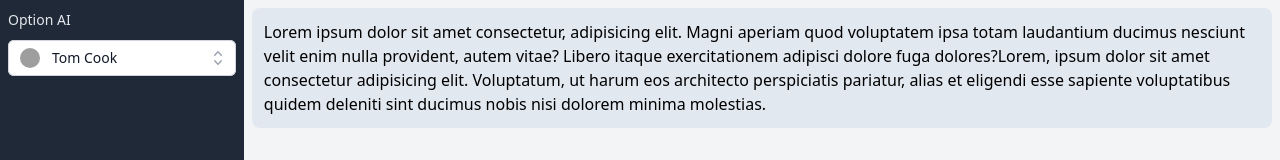
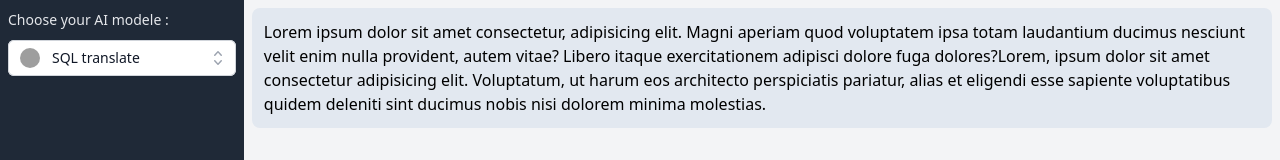
Before and after one commit to jibenight/React-ChatGPT, a React (Vite) app: page / in a window 1280 px wide. Shown: the top 160 px of the page. Built offline with nearby package versions, Linux system fonts and the light colour scheme; grey boxes are pictures that could not be loaded.

Commit message:
update modele Ai to Aioption

```diff
--- a/src/component/Aioption.jsx
+++ b/src/component/Aioption.jsx
@@ -5,63 +5,47 @@ import { CheckIcon, ChevronUpDownIcon } from '@heroicons/react/20/solid';
 const people = [
   {
     id: 1,
-    name: 'Wade Cooper',
+    name: 'Chat',
+    description: 'Open ended conversation with an AI assistant',
     avatar:
       'https://images.unsplash.com/photo-1491528323818-fdd1faba62cc?ixlib=rb-1.2.1&ixid=eyJhcHBfaWQiOjEyMDd9&auto=format&fit=facearea&facepad=2&w=256&h=256&q=80',
   },
   {
     id: 2,
-    name: 'Arlene Mccoy',
+    name: 'Explain code',
+    description: 'Explain code and get feedback',
     avatar:
       'https://images.unsplash.com/photo-1550525811-e5869dd03032?ixlib=rb-1.2.1&auto=format&fit=facearea&facepad=2&w=256&h=256&q=80',
   },
   {
     id: 3,
-    name: 'Devon Webb',
+    name: 'Grammar correction',
+    description: 'Corrects sentences into standard English.',
     avatar:
       'https://images.unsplash.com/photo-1500648767791-00dcc994a43e?ixlib=rb-1.2.1&ixid=eyJhcHBfaWQiOjEyMDd9&auto=format&fit=facearea&facepad=2.25&w=256&h=256&q=80',
   },
   {
     id: 4,
-    name: 'Tom Cook',
+    name: 'SQL translate',
+    description: 'Translate natural language to SQL queries.',
     avatar:
       'https://images.unsplash.com/photo-1472099645785-5658abf4ff4e?ixlib=rb-1.2.1&ixid=eyJhcHBfaWQiOjEyMDd9&auto=format&fit=facearea&facepad=2&w=256&h=256&q=80',
   },
   {
     id: 5,
-    name: 'Tanya Fox',
+    name: 'Translate programming languages',
+    description:
+      'To translate from one programming language to another we can use the comments to specify the source and target languages.',
     avatar:
       'https://images.unsplash.com/photo-1494790108377-be9c29b29330?ixlib=rb-1.2.1&ixid=eyJhcHBfaWQiOjEyMDd9&auto=format&fit=facearea&facepad=2&w=256&h=256&q=80',
   },
   {
     id: 6,
-    name: 'Hellen Schmidt',
+    name: 'JavaScript helper chatbot',
+    description:
+      'This is a message-style chatbot that can answer questions about using JavaScript. It uses a few examples to get the conversation started.',
     avatar:
       'https://images.unsplash.com/photo-1487412720507-e7ab37603c6f?ixlib=rb-1.2.1&ixid=eyJhcHBfaWQiOjEyMDd9&auto=format&fit=facearea&facepad=2&w=256&h=256&q=80',
-  },
-  {
-    id: 7,
-    name: 'Caroline Schultz',
-    avatar:
-      'https://images.unsplash.com/photo-1568409938619-12e139227838?ixlib=rb-1.2.1&ixid=eyJhcHBfaWQiOjEyMDd9&auto=format&fit=facearea&facepad=2&w=256&h=256&q=80',
-  },
-  {
-    id: 8,
-    name: 'Mason Heaney',
-    avatar:
-      'https://images.unsplash.com/photo-1531427186611-ecfd6d936c79?ixlib=rb-1.2.1&ixid=eyJhcHBfaWQiOjEyMDd9&auto=format&fit=facearea&facepad=2&w=256&h=256&q=80',
-  },
-  {
-    id: 9,
-    name: 'Claudie Smitham',
-    avatar:
-      'https://images.unsplash.com/photo-1584486520270-19eca1efcce5?ixlib=rb-1.2.1&ixid=eyJhcHBfaWQiOjEyMDd9&auto=format&fit=facearea&facepad=2&w=256&h=256&q=80',
-  },
-  {
-    id: 10,
-    name: 'Emil Schaefer',
-    avatar:
-      'https://images.unsplash.com/photo-1561505457-3bcad021f8ee?ixlib=rb-1.2.1&ixid=eyJhcHBfaWQiOjEyMDd9&auto=format&fit=facearea&facepad=2&w=256&h=256&q=80',
   },
 ];
 
@@ -77,7 +61,7 @@ export default function Aioption() {
       {({ open }) => (
         <>
           <Listbox.Label className='block text-sm font-medium leading-6 text-gray-200'>
-            Option AI
+            Choose your AI modele :
           </Listbox.Label>
           <div className='relative mt-2'>
             <Listbox.Button className='relative w-full cursor-default rounded-md bg-white py-1.5 pl-3 pr-10 text-left text-gray-900 shadow-sm ring-1 ring-inset ring-gray-300 focus:outline-none focus:ring-2 focus:ring-indigo-500 sm:text-sm sm:leading-6'>
```
